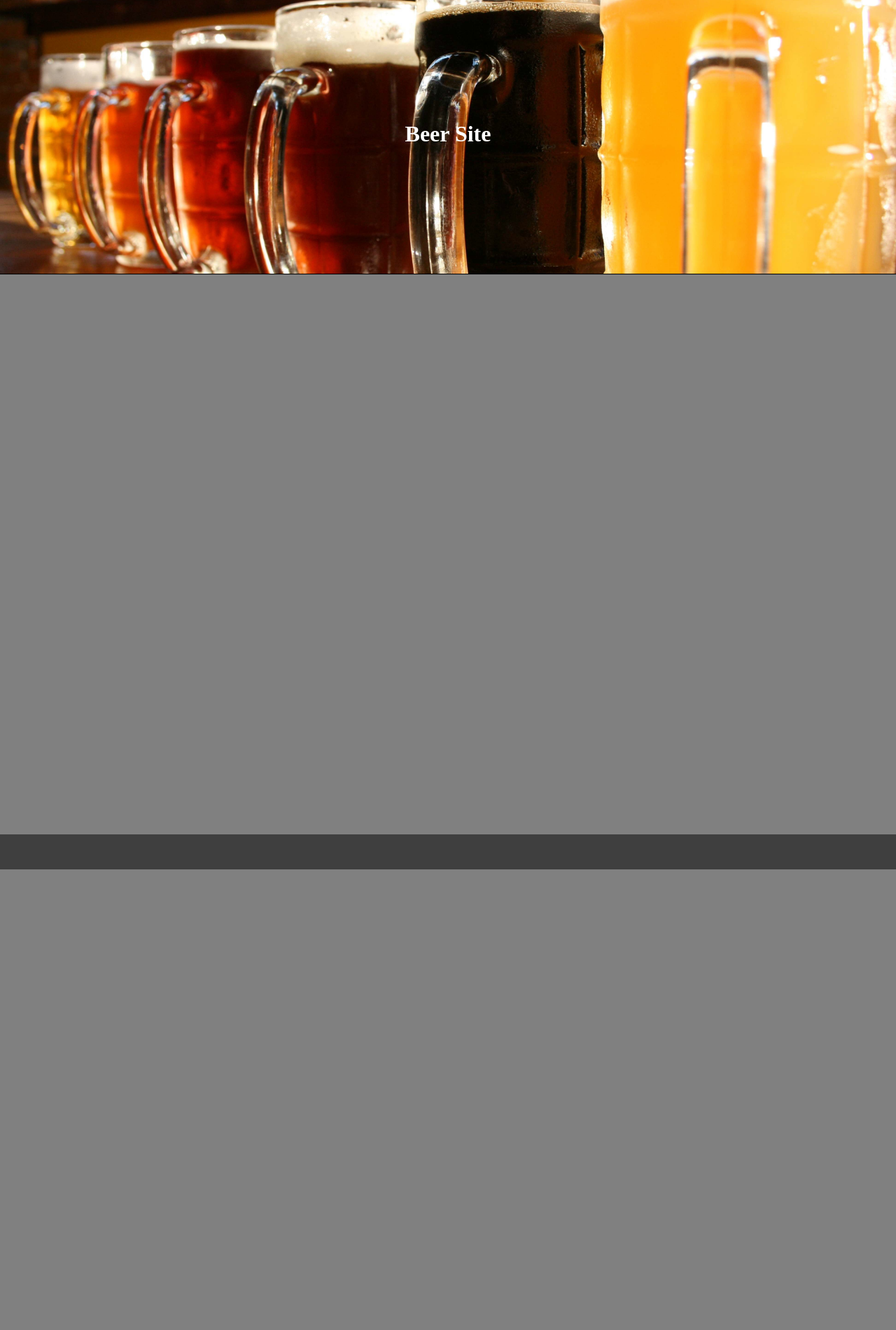
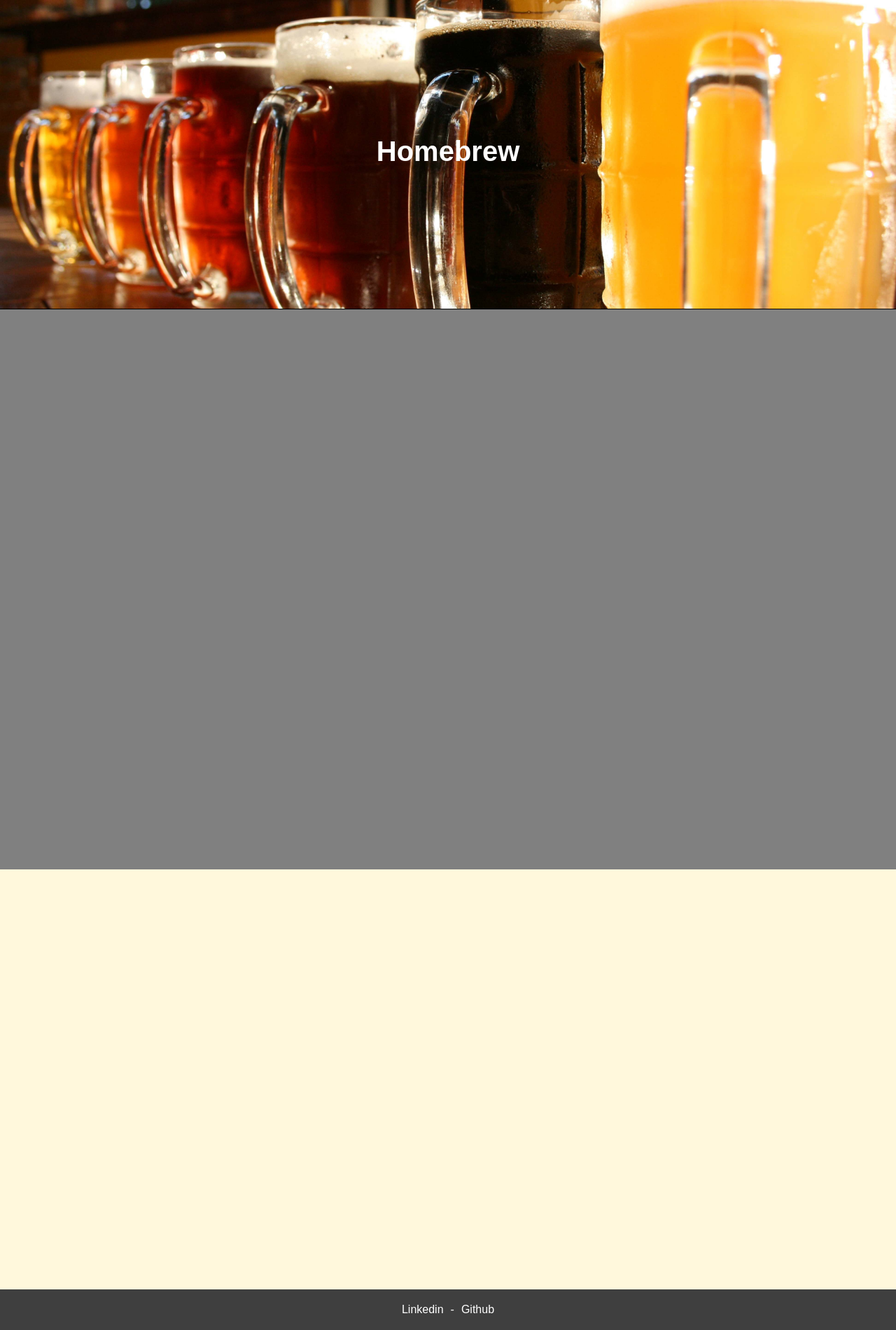
Before and after one commit to JohanGJensen/BeerSite, a website: page public/index.html in a window 1280 px wide. Shown: the part 9-1909 px from the top of the page at 70% size. Before the commit the page ends 1251 px from the top, so only its background shows below. Drawn offline with Linux system fonts and the light colour scheme.

Commit message:
add containers

```diff
--- a/public/index.html
+++ b/public/index.html
@@ -9,10 +9,17 @@
 </head>
 <body>
     <section class="banner-content">
-        <h1 class="banner-h1">Beer Site</h1>
+        <h1 class="banner-h1">Homebrew</h1>
         <!-- <img class="banner-img" src="/assets/beer-banner.jpg" alt="beer banner" /> -->
     </section>
-    <section class="site-content"></section>
-    <footer></footer>
+    <section class="beers-content"></section>
+    <section class="about-content"></section>
+    <footer>
+        <section class="link-container-footer">
+            <a class="link-footer" href="#">Linkedin</a>
+            <p class="line-footer">-</p>
+            <a class="link-footer" href="#">Github</a>
+        </section>
+    </footer>
 </body>
 </html>
--- a/public/styles/style.css
+++ b/public/styles/style.css
@@ -1,27 +1,58 @@
 body {
   padding: 0;
   margin: 0;
+  color: #ffffff;
   background-color: grey;
+
+  font-family: Arial, Helvetica, sans-serif;
 }
 
 footer {
-  /* position: absolute; */
-  /* bottom: 0; */
+  display: flex;
+  justify-content: center;
+  align-items: center;
 
   width: 100%;
-  height: 50px;
+  height: auto;
   background: #3f3f3f;
 }
 
+.link-container-footer {
+  width: auto;
+  height: auto;
+
+  display: flex;
+  flex-direction: row;
+  justify-content: center;
+  align-items: center;
+
+  padding: 0;
+}
+
+.link-footer {
+  color: #ffffff;
+  text-decoration: none;
+
+  padding: 20px 0;
+}
+
+.link-footer:hover {
+  color: orange;
+}
+
+.line-footer {
+  display: block;
+  padding: 0 10px;
+}
+
 h1 {
-  /* color: red; */
-  font-size: 2em;
+  font-size: 2.5em;
   margin: 0;
 }
 
 .banner-content {
   width: 100%;
-  height: 400px;
+  height: 450px;
 
   display: flex;
   justify-content: center;
@@ -36,7 +67,7 @@ h1 {
 }
 
 .banner-h1 {
-  color: #ffffff;
+  display: block;
 }
 
 .banner-img {
@@ -46,7 +77,41 @@ h1 {
   object-position: center;
 }
 
-.site-content {
+.beers-content {
   width: 100%;
   height: 800px;
 }
+
+.about-content {
+  width: 100%;
+  height: 600px;
+  background: cornsilk;
+}
+
+@media screen and (max-width: 600px) {
+  .banner-content {
+    height: 100vh;
+  }
+
+  .banner-h1 {
+    display: none;
+  }
+
+  footer {
+    flex-direction: column;
+  }
+
+  .link-container-footer {
+    flex-direction: column;
+
+    padding: 10px 0;
+  }
+
+  .link-footer {
+    padding: 5px 0;
+  }
+
+  .line-footer {
+    display: none;
+  }
+}
```
